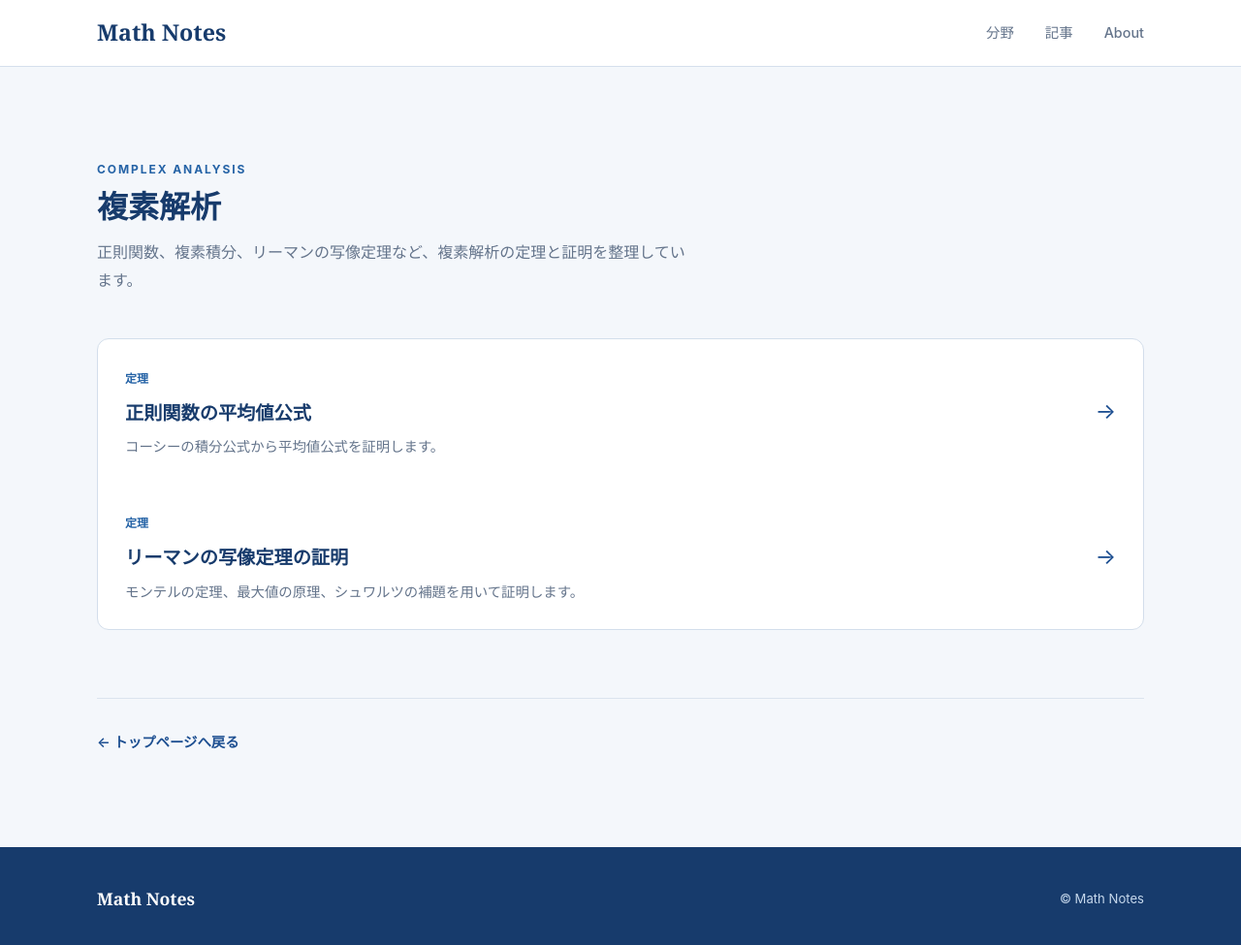
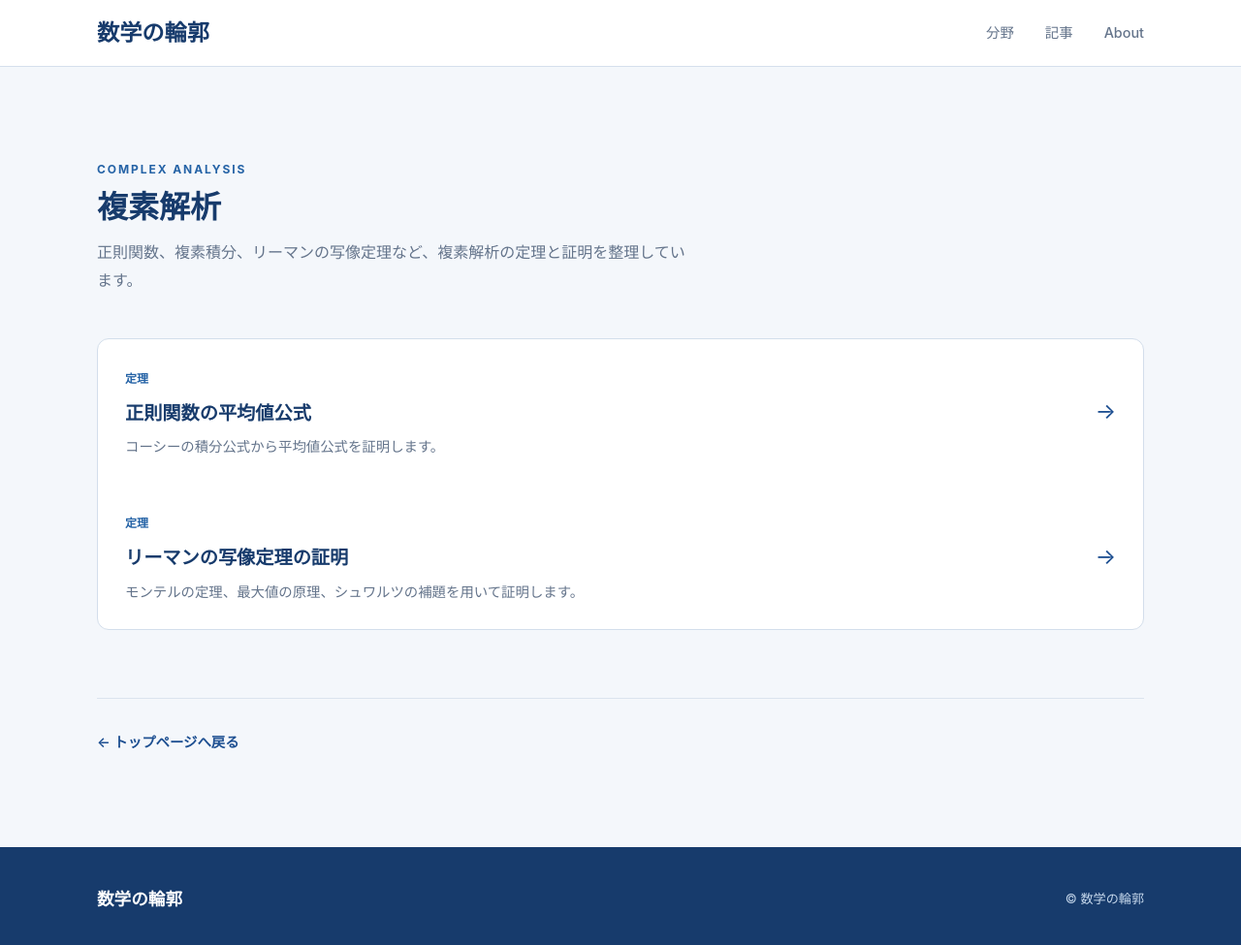
Before and after one commit to koukano/koukano.github.io, a Jekyll site: the page complex-analysis/index.html, which Jekyll copies as it is, in a window 1280 px wide and 982 px high. Shown: the top 975 px of the window at 97% size. Built offline with Jekyll 4.4.1, drawn with Linux system fonts in a browser that asks for light colours.

Commit message:
Rename site to 数学の輪郭 in complex-analysis/index.html

```diff
--- a/complex-analysis/index.html
+++ b/complex-analysis/index.html
@@ -7,13 +7,13 @@
   <meta name="robots" content="index, follow">
   <link rel="canonical" href="https://koukano.github.io/complex-analysis/">
 
-  <title>複素解析 | Math Notes</title>
+  <title>複素解析 | 数学の輪郭</title>
   <link rel="stylesheet" href="/css/style.css">
 </head>
 <body>
   <header class="site-header">
     <div class="header-inner">
-      <a href="/" class="logo">Math Notes</a>
+      <a href="/" class="logo">数学の輪郭</a>
       <nav class="nav">
         <a href="/#topics">分野</a>
         <a href="/#articles">記事</a>
@@ -63,8 +63,8 @@
 
   <footer>
     <div class="footer-inner">
-      <p class="footer-logo">Math Notes</p>
-      <p class="copyright">© Math Notes</p>
+      <p class="footer-logo">数学の輪郭</p>
+      <p class="copyright">© 数学の輪郭</p>
     </div>
   </footer>
 </body>
```
